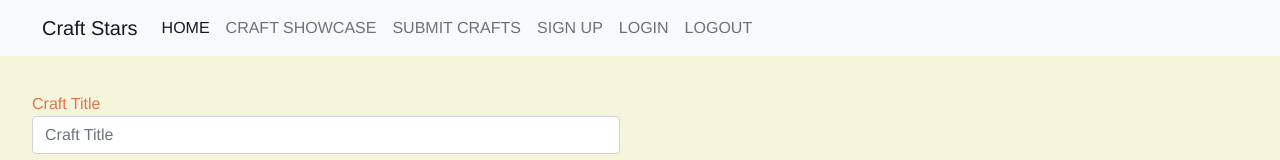
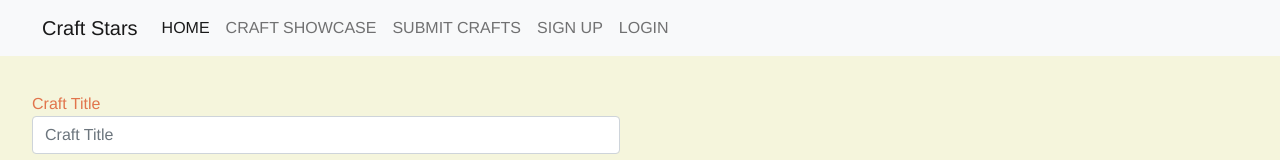
Before and after one commit to marocks31/personal-blog-frontend, a Vue app: page /crafts/new in a window 1280 px wide. Shown: the top 160 px of the page. Built offline with nearby package versions, Linux system fonts and the light colour scheme.

Commit message:
updated v-if in navbar, token error, token not refreshed chrome

```diff
--- a/src/App.vue
+++ b/src/App.vue
@@ -46,11 +46,9 @@ export default {
           <li class="nav-item" v-if="!isLoggedIn">
             <a class="nav-link" href="/signup">Sign Up</a>
           </li>
-          <li class="nav-item" v-if="!isLoggedIn">
-            <a class="nav-link" href="/login">Login</a>
-          </li>
-          <li class="nav-item" v-if="!isLoggedIn">
-            <a class="nav-link" href="/logout">Logout</a>
+          <li class="nav-item">
+            <a v-if="!isLoggedIn" class="nav-link" href="/login">Login</a>
+            <a v-else class="nav-link" href="/logout">Logout</a>
           </li>
         </ul>
       </div>
--- a/src/views/CraftsShow.vue
+++ b/src/views/CraftsShow.vue
@@ -25,7 +25,6 @@ export default {
 <template>
   <div class="crafts-show">
     <h1>A Closer look..</h1>
-    <div class="card mx-auto my-4" style="width: 18rem"></div>
     <h2>{{ craft.name }}</h2>
     <img v-bind:src="craft.image" v-bind:alt="craft.name" />
     <p>{{ craft.description }}</p>
```
